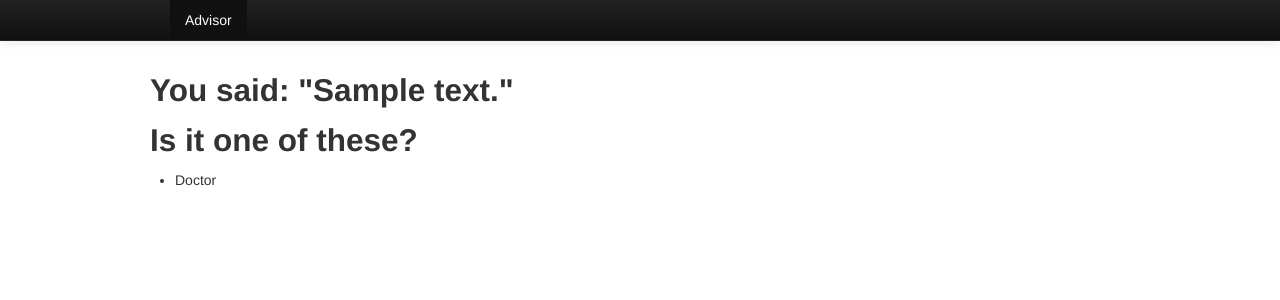
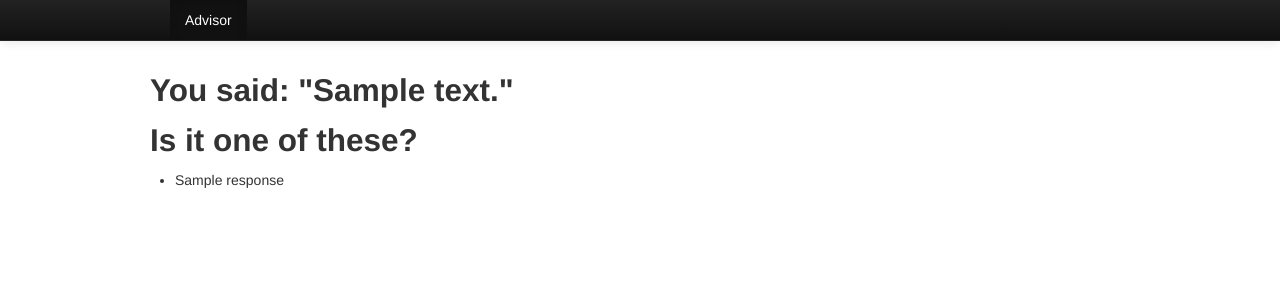
Before and after one commit to puntofisso/LMIforall, a Django app: template advisor/templates/q2-a-response.html in a window 1280 px wide. Shown: the top 300 px of the page. Run offline with Django 3.2, Linux system fonts and the light colour scheme; the template is opened without the code that fills it: most values are stand-ins (such as "Sample title", 1, 10 or a date in 2020); some libraries are stand-ins or nearby versions.

Commit message:
Adds reponse list to Q2a

```diff
--- a/advisor/templates/q2-a-response.html
+++ b/advisor/templates/q2-a-response.html
@@ -18,7 +18,9 @@
   	    	<h2>You said: "{{answer_string}}"</h2>
   	    	<h2>Is it one of these?</h2>
   	    	<ul>
-  	    		<li>Doctor</li>
+  	    		{% for reponse in response_list %}
+  	    			<li>{{response}}</li>
+  	    		{% endfor %}
   	    	<ul>
   	    </div>
 
```
